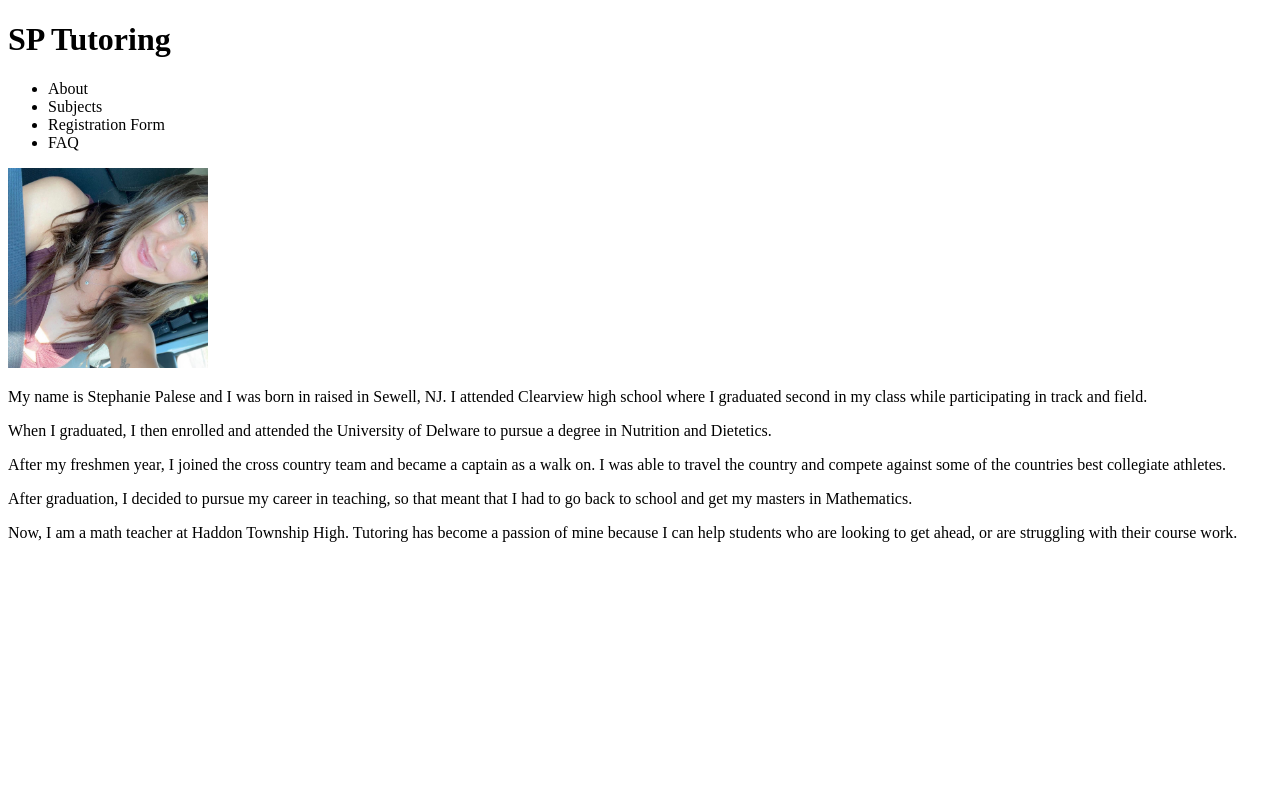
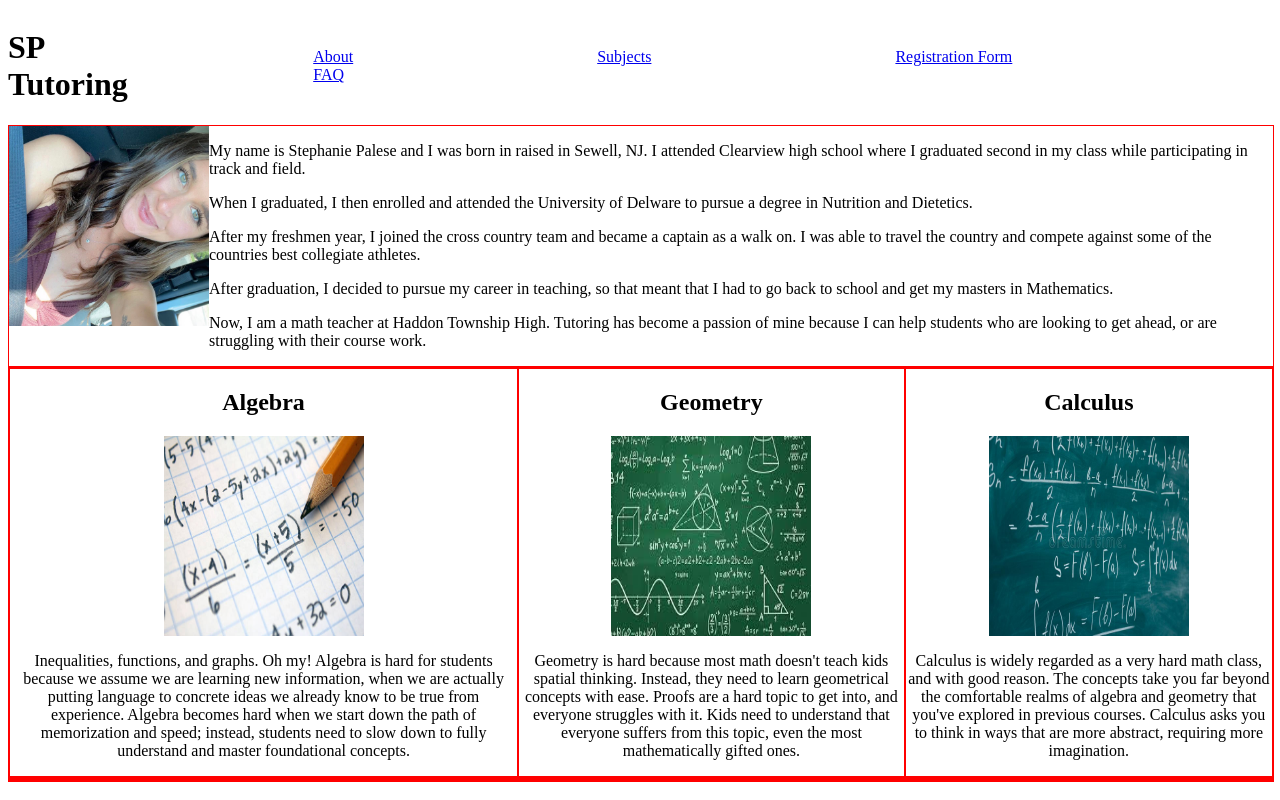
Before and after one commit to bpatrick24/tutoring_website, a plain HTML site: page index.html in a window 1280 px wide. Drawn offline with Linux system fonts and the light colour scheme.

Commit message:
Produce framework for about and subjects section. Rename .jpgs in resources.

```diff
--- a/index.html
+++ b/index.html
@@ -5,24 +5,24 @@
   <meta http-equiv="X-UA-Compatible" content="IE=edge">
   <meta name="viewport" content="width=device-width, initial-scale=1.0">
   <title>Steph Palese: Math Tutoring</title>
-  <link href="styles.css" href="stylesheet">
+  <link href="styles.css" rel="stylesheet">
 </head>
 <body>
   <header>
     <h1 class="header-title">SP Tutoring</h1>
     <nav>
       <ul>
-        <li>About</li>
-        <li>Subjects</li>
-        <li>Registration Form</li>
-        <li>FAQ</li>
+        <li><a href="#about">About</a></li>
+        <li><a href="#subjects">Subjects</a></li>
+        <li><a href="#registraion-form">Registration Form</a></li>
+        <li><a href="#faq">FAQ</a></li>
       </ul>
     </nav>
   </header>
   <main>
     <section id="about">
       <div class="prof-pic">
-        <img src="./resources/284140867_5357872117596962_5532598817776565656_n.jpg" height="200px" width="200px">
+        <img src="./resources/prof-pic.jpg" height="200px" width="200px">
       </div>
       <div class="bio">
         <p>My name is Stephanie Palese and I was born in raised in Sewell, NJ. I attended Clearview high school where I graduated second in my class while participating in track and field.</p>
@@ -33,12 +33,24 @@
       </div>
     </section>
     <section id="subjects">
-      <div></div>
-      <div></div>
-      <div></div>
+      <div class="subj-container">
+        <h2>Algebra</h2>
+        <img src="/resources/algebra.jpg" height="200px" width="200px">
+        <p>Inequalities, functions, and graphs. Oh my! Algebra is hard for students because we assume we are learning new information, when we are actually putting language to concrete ideas we already know to be true from experience. Algebra becomes hard when we start down the path of memorization and speed; instead, students need to slow down to fully understand and master foundational concepts.</p>
+      </div>
+      <div class="subj-container">
+        <h2>Geometry</h2>
+        <img src="./resources/geometry.jpg" height="200px" width="200px">
+        <p>Geometry is hard because most math doesn't teach kids spatial thinking. Instead, they need to learn geometrical concepts with ease. Proofs are a hard topic to get into, and everyone struggles with it. Kids need to understand that everyone suffers from this topic, even the most mathematically gifted ones.</p>
+      </div>
+      <div class="subj-container">
+        <h2>Calculus</h2>
+        <img src="./resources/calculus.jpg" height="200px" width="200px">
+        <p>Calculus is widely regarded as a very hard math class, and with good reason. The concepts take you far beyond the comfortable realms of algebra and geometry that you've explored in previous courses. Calculus asks you to think in ways that are more abstract, requiring more imagination.</p>
+      </div>
     </section>
     <section id="registration-form"></section>
-    <section id="FAQ">
+    <section id="faq">
 
     </section>
   </main>
--- a/styles.css
+++ b/styles.css
@@ -1,3 +1,37 @@
 header {
   display: flex;
+  justify-content: space-between;
+  align-items: center;
 }
+
+ul li {
+  display: inline;
+  margin-left: 7.5rem;
+  margin-right: 7.5rem;
+}
+
+#about {
+  display: flex;
+  justify-content: space-around;
+}
+
+section {
+  border: 1px solid red;
+  height: auto;
+  width: 100%;
+}
+
+#subjects {
+  display: flex;
+}
+
+.subj-container {
+  display: flex;
+  flex-direction: column;
+  align-items: center;
+  border: 1px solid red;
+}
+
+#subjects p {
+  text-align: center;
+}
```
Also changed, not shown: resources/algebra.jpg (added), resources/calculus.jpg (added), resources/geometry.jpg (added), resources/prof-pic.jpg (renamed from resources/284140867_5357872117596962_5532598817776565656_n.jpg).
